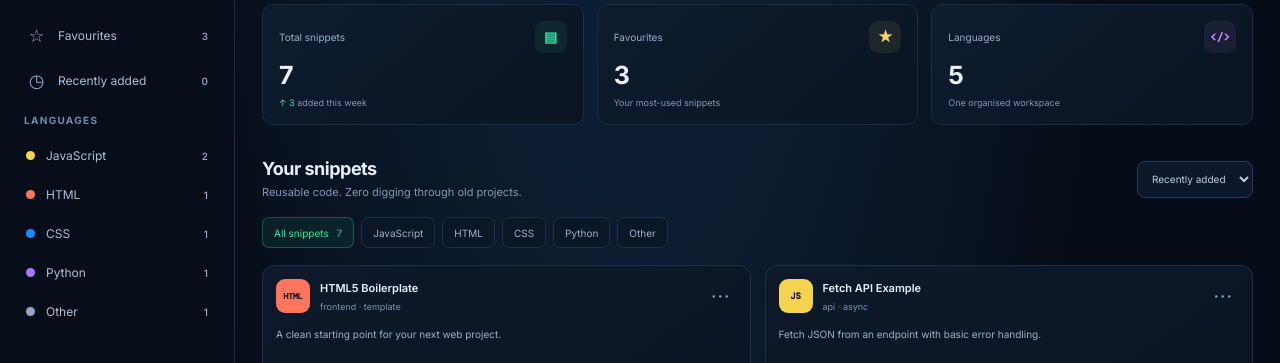
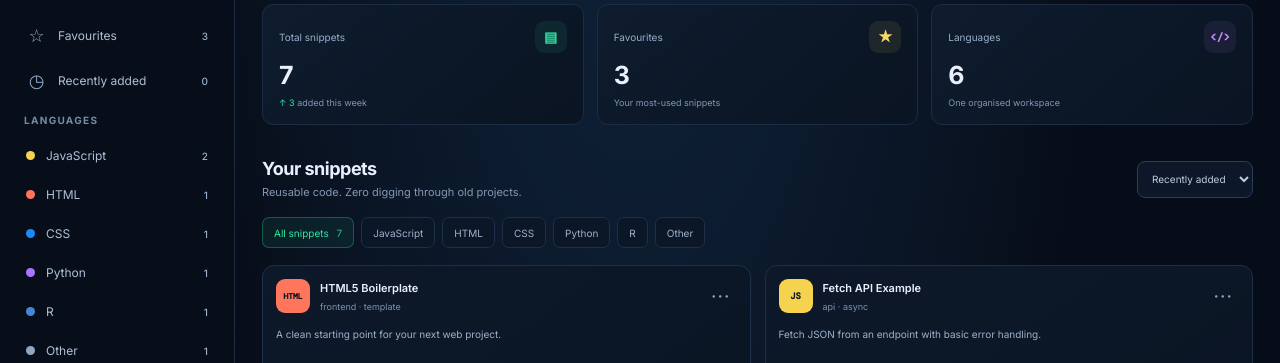
Before and after one commit to StakLabs/DevVault, a plain HTML site: page index.html in a window 1280 px wide. Shown: the part 211-574 px from the top of the page. Drawn offline with nearby package versions, Linux system fonts and the light colour scheme; some packages are replaced by stand-ins of ours; a script that the page names is missing.

Commit message:
Update index.html

```diff
--- a/index.html
+++ b/index.html
@@ -42,6 +42,7 @@
                 <a href="#html" class="nav-item language" data-language="html"><i class="dot html"></i> HTML <b id="count-html">0</b></a>
                 <a href="#css" class="nav-item language" data-language="css"><i class="dot css"></i> CSS <b id="count-css">0</b></a>
                 <a href="#python" class="nav-item language" data-language="python"><i class="dot python"></i> Python <b id="count-python">0</b></a>
+                <a href="#r" class="nav-item language" data-language="r"><i class="dot r"></i> R <b id="count-r">0</b></a>
                 <a href="#other" class="nav-item language" data-language="other"><i class="dot other"></i> Other <b id="count-other">0</b></a>
 
                 <div class="sidebar-bottom">
@@ -82,7 +83,7 @@
 
                     <article class="stat">
                         <div class="stat-top"><span>Languages</span><span class="stat-icon purple-bg">&lt;/&gt;</span></div>
-                        <strong id="stat-languages">5</strong>
+                        <strong id="stat-languages">6</strong>
                         <p>One organised workspace</p>
                     </article>
                 </section>
@@ -107,6 +108,7 @@
                         <button class="filter" data-filter="html">HTML</button>
                         <button class="filter" data-filter="css">CSS</button>
                         <button class="filter" data-filter="python">Python</button>
+                        <button class="filter" data-filter="r">R</button>
                         <button class="filter" data-filter="other">Other</button>
                     </div>
 
```
